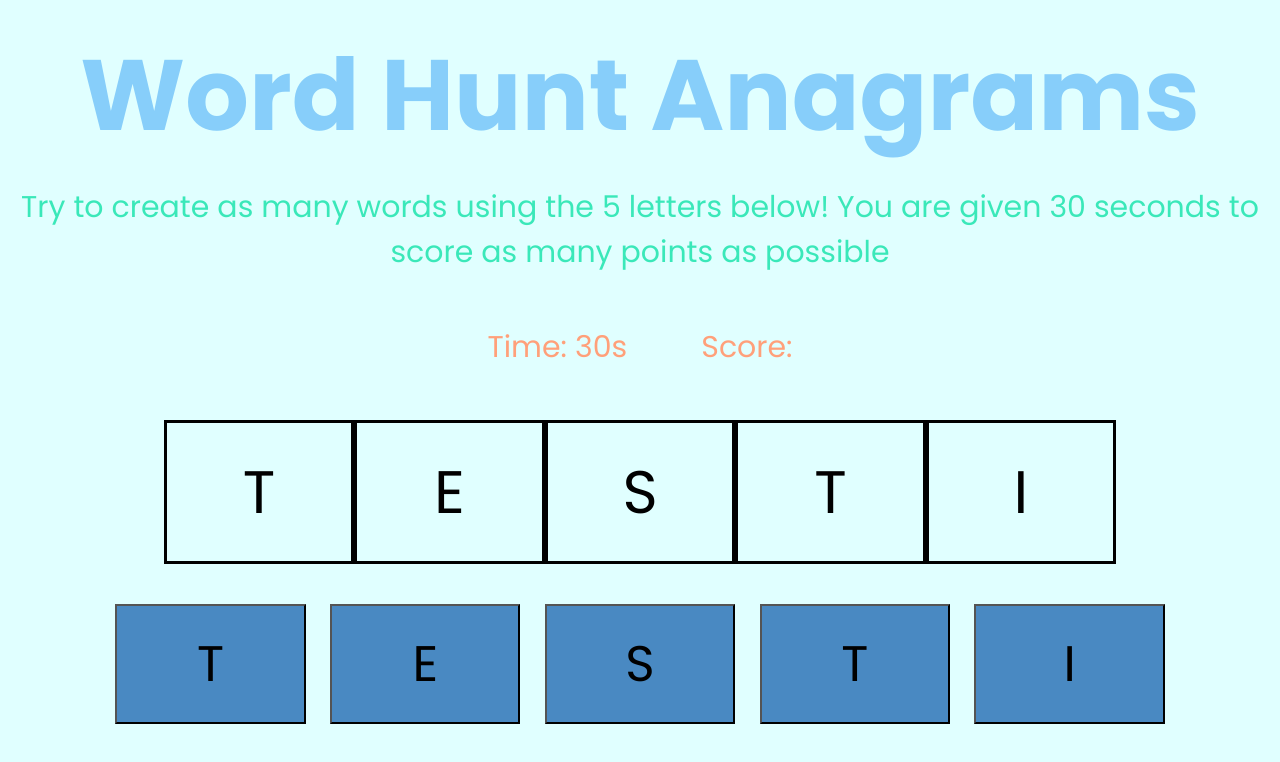
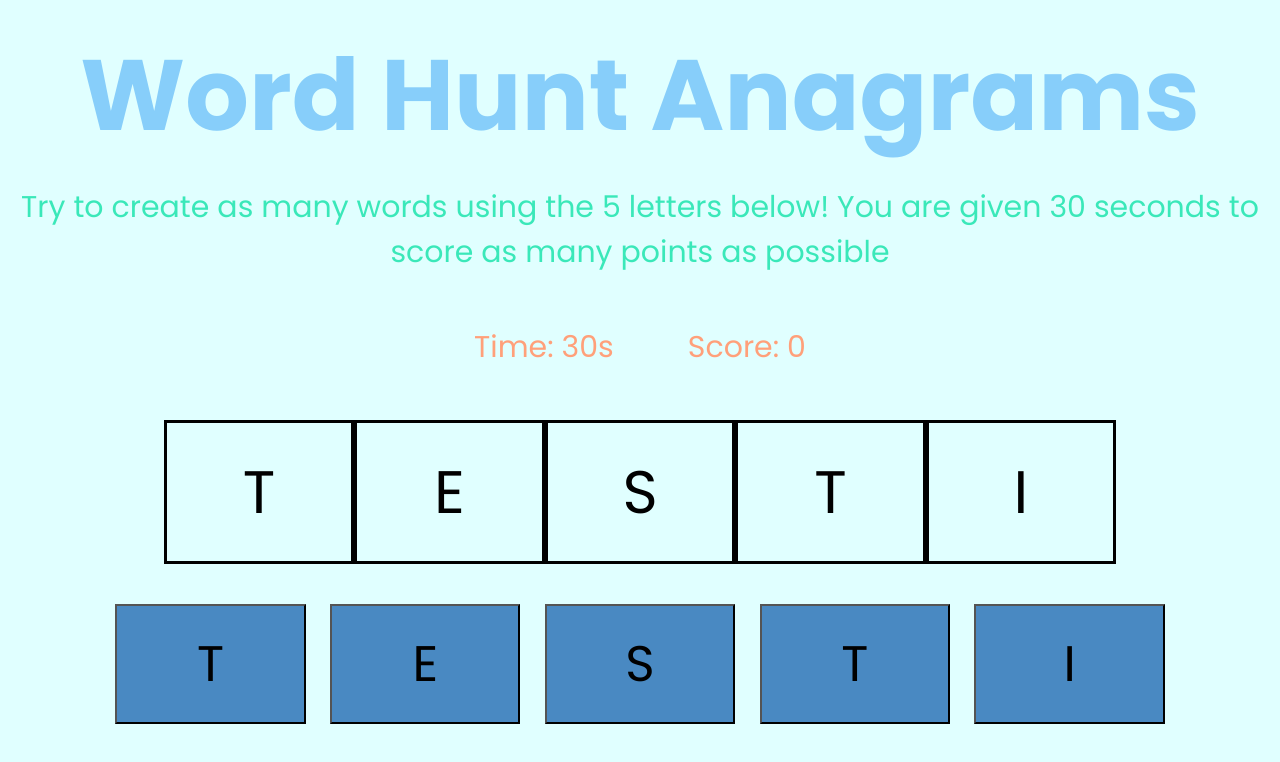
Before and after one commit to Tyanspops/FebServerProj, a website: page public/index.html in a window 1280 px wide. Drawn offline with Linux system fonts and the light colour scheme; files whose address does not match are found by name.

Commit message:
second commit

```diff
--- a/public/index.html
+++ b/public/index.html
@@ -14,7 +14,7 @@
             </span>
             &nbsp;&nbsp;&nbsp;&nbsp;&nbsp;&nbsp;
             <span id = "score">
-                Score:
+                Score: 0
             </span>
         </p>
         <br>
```
